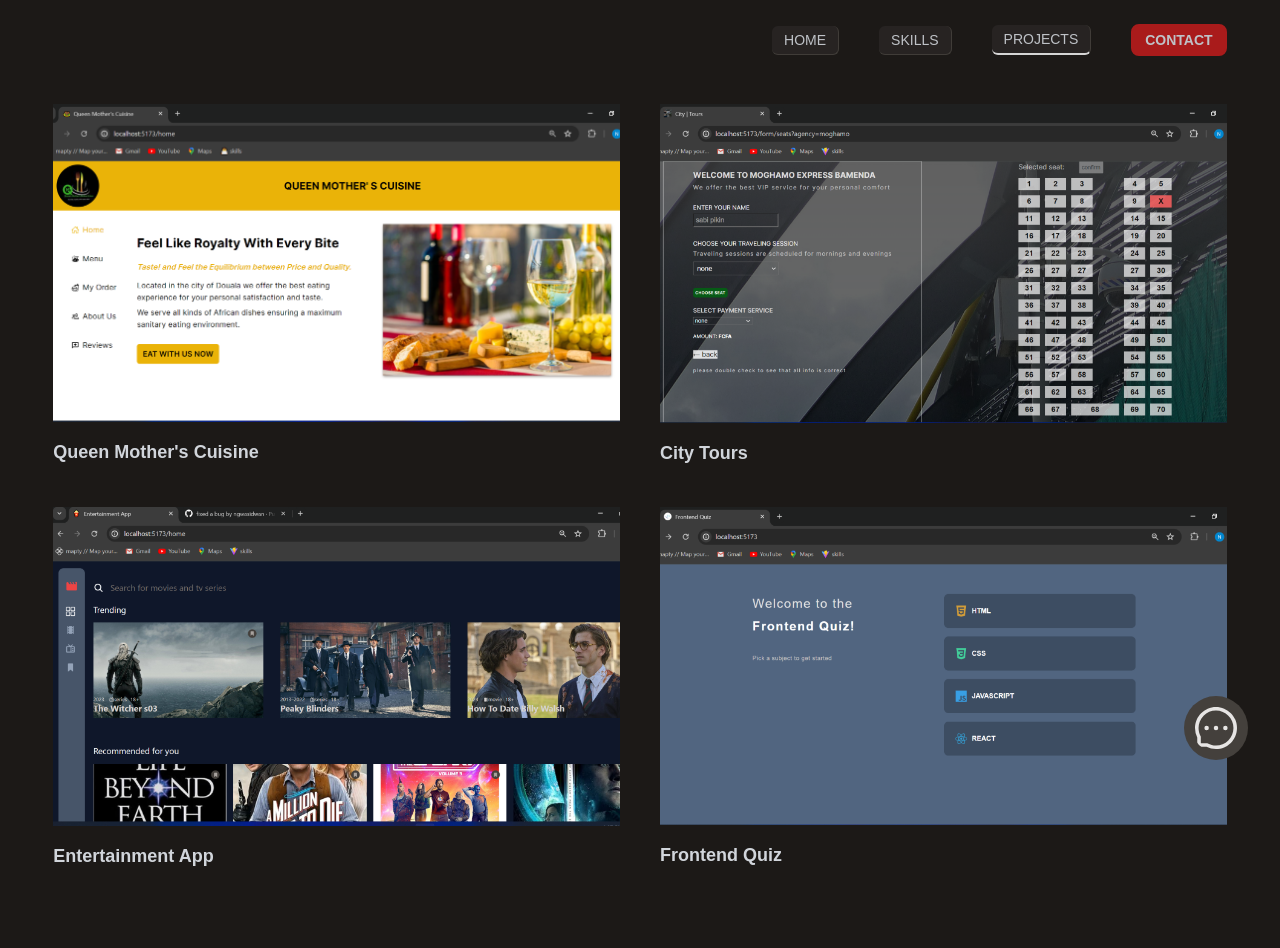
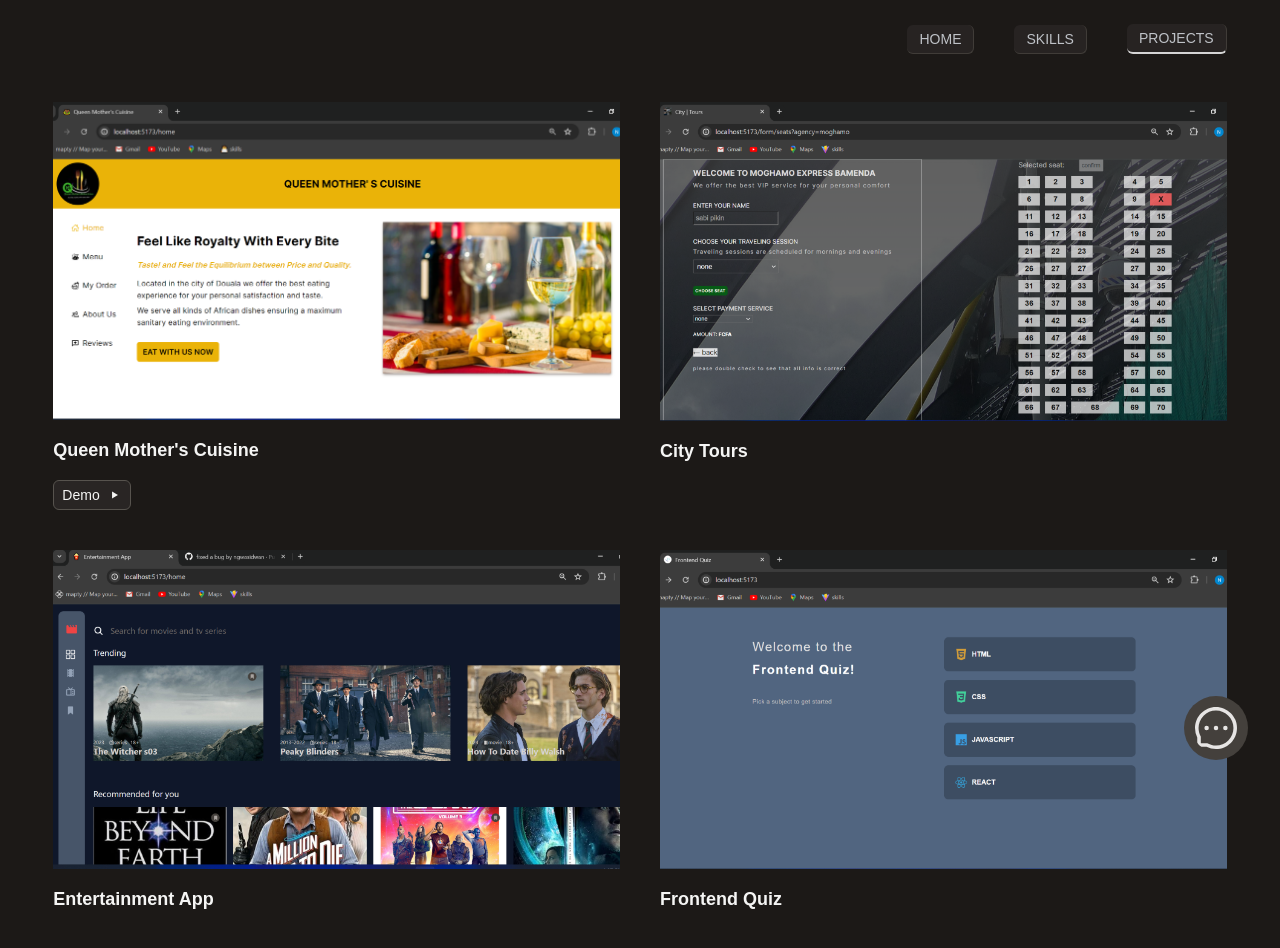
Before and after one commit to ngwasidwan/my-portfolio, a React (Vite) app: page /home in a window 1280 px wide. Both pictures are taken after a click on the item "PROJECTS". Shown: the top 948 px of the page. Built offline with nearby package versions, Linux system fonts and the light colour scheme.

Commit message:
updating portfolio...

```diff
--- a/src/components/GithubLink.jsx
+++ /dev/null
@@ -1,13 +0,0 @@
-function GithubLink() {
-  return (
-    <a
-      href="https://github.com/ngwasidwan"
-      target="_blank"
-      className="text-sm px-4 py-2 border-stone-400 border-2 rounded-md uppercase hover:opacity-60 transition-opacity "
-    >
-      checkout my github profile
-    </a>
-  );
-}
-
-export default GithubLink;
--- a/src/components/Nav.jsx
+++ b/src/components/Nav.jsx
@@ -1,5 +1,4 @@
 import { NavLink } from "react-router-dom";
-import Contact from "../pages/Contact";
 
 import { useState } from "react";
 import { MdMenu } from "react-icons/md";
@@ -7,13 +6,8 @@ import { BiX } from "react-icons/bi";
 
 const navData = ["home", "skills", "projects"];
 
-function Nav({ showContact, setShowContact }) {
+function Nav() {
   const [toggleMenu, setToggleMenu] = useState(false);
-
-  function handleClick() {
-    setShowContact((cur) => !cur);
-    setToggleMenu(false);
-  }
 
   return (
     <nav className="flex items-center pt-4 relative ">
@@ -23,7 +17,7 @@ function Nav({ showContact, setShowContact }) {
         }`}
       >
         <ul
-          className={` ml-auto md:flex md:items-center md:gap-10 md:flex-row md:bg-inherit uppercase text-sm md:static flex flex-col gap-5  bg-stone-900 items-center opacity-90  md:translate-x-0 top-14 transition-all
+          className={` ml-auto md:flex md:items-center md:gap-10 md:flex-row md:bg-inherit uppercase text-sm md:static flex flex-col gap-5  bg-stone-900 items-center opacity-90  md:translate-x-0 top-14 duration-[500ms] transition-all
           h-[90vh] md:h-auto md:pt-2 pt-20 ${
             toggleMenu ? "translate-x-[0%]" : "translate-x-[100%]"
           }  `}
@@ -40,12 +34,6 @@ function Nav({ showContact, setShowContact }) {
               </NavLink>{" "}
             </li>
           ))}
-          <button
-            onClick={handleClick}
-            className="md:bg-red-700 font-semibold  px-3 py-1  rounded-lg border-2 md:border-red-700 hover:bg-stone-800 md:hover:text-red-500 transition-all hover:opacity-70"
-          >
-            CONTACT
-          </button>
         </ul>
       </div>
 
@@ -59,8 +47,6 @@ function Nav({ showContact, setShowContact }) {
           <MdMenu role="button" className="text-2xl " />
         )}
       </p>
-
-      {showContact && <Contact setShowContact={setShowContact} />}
     </nav>
   );
 }
--- /dev/null
+++ b/src/components/Video.jsx
@@ -0,0 +1,9 @@
+function Video() {
+  return (
+    <div>
+      <video>this is a video component</video>
+    </div>
+  );
+}
+
+export default Video;
--- a/src/pages/Contact.jsx
+++ b/src/pages/Contact.jsx
@@ -1,9 +1,9 @@
 import { useEffect } from "react";
 import { BiX } from "react-icons/bi";
-import { IoLocation } from "react-icons/io5";
-import { MdEmail } from "react-icons/md";
-import { SiGithub } from "react-icons/si";
-function Contact({ setShowContact }) {
+
+import { SiGithub, SiLinkedin } from "react-icons/si";
+
+function Contact({ setShowContact, showContact }) {
   useEffect(() => {
     function handleClick() {
       setShowContact(false);
@@ -11,26 +11,37 @@ function Contact({ setShowContact }) {
     document.body.addEventListener("click", handleClick, true);
     return () => document.body.addEventListener("click", handleClick, true);
   }, [setShowContact]);
+  // ? " md:translate-y-[-180%] translate-y-[-90%]"
+  // : " md:translate-y-[-300%] translate-y-[-200%]"
   return (
-    <div className="flex flex-col  absolute  right-2 top-14 gap-8 bg-stone-900  text-stone-900 px-5 py-10 text-xl rounded-md shadow-sm shadow-stone-500 z-20 opacity-90">
+    <div
+      className={`flex flex-col  absolute ${
+        showContact ? "-translate-y-[30%] " : "-translate-y-[200%] "
+      } gap-8 bg-stone-900   px-5 py-10 text-xl rounded-md shadow-sm shadow-stone-500 z-20 opacity-90   transition-all duration-[500ms]`}
+    >
       <BiX
-        className="text-red-500 absolute right-10 top-5 cursor-pointer z-10 hover:opacity-50 text-3xl"
+        className=" absolute right-0 top-0 cursor-pointer z-10 hover:opacity-50 text-3xl"
         onClick={() => setShowContact(false)}
       />
-      <div className="flex gap-2 items-center text-red-400">
-        <IoLocation />
-        <span>: Cameroon</span>
-      </div>
 
-      <div className="flex gap-2 items-center text-stone-100">
-        <MdEmail />
-        <span>: sidwanche@gmail.com</span>
-      </div>
+      <p className="  text-stone-100">sidwanche@gmail.com</p>
 
-      <div className="flex gap-2 items-center text-stone-200">
+      <a
+        href="https://github.com/ngwasidwan"
+        target="_blank"
+        className="flex gap-2 items-center text-stone-200 hover:border-b-stone-100 border border-stone-900 w-1/2"
+      >
         <SiGithub />
-        <span>: github.com/ngwasidwan</span>
-      </div>
+        <span> GitHub</span>
+      </a>
+      <a
+        href="https://linkedin.com/ngwasidwan"
+        target="_blank"
+        className="flex gap-2 items-center text-stone-200 hover:border-b-stone-100 border border-stone-900 w-1/2"
+      >
+        <SiLinkedin />
+        <span> LinkedIn</span>
+      </a>
     </div>
   );
 }
--- a/src/pages/Home.jsx
+++ b/src/pages/Home.jsx
@@ -1,7 +1,12 @@
-import GithubLink from "../components/GithubLink";
+import { useState } from "react";
+import Contact from "./Contact";
+
 function Home() {
+  const [showContact, setShowContact] = useState(false);
+
   return (
     <main>
+      <Contact setShowContact={setShowContact} showContact={showContact} />
       <div className="grid grid-cols-2 items-center gap-20 max-h-[70vh] relative md:mt-0 mt-20 ">
         <div className="md:static absolute left-10 bottom-[-250px] text-stone-400 z-10 ">
           <h1 className="mb-4 sm:mb-6">
@@ -12,7 +17,13 @@ function Home() {
             A frontend web developer passionate about building highly user
             friendly and professional looking web apps
           </p>
-          <GithubLink />
+
+          <button
+            onClick={() => setShowContact(true)}
+            className="font-semibold  px-3 py-1  rounded-lg border-2 hover:bg-stone-800  transition-all hover:opacity-70"
+          >
+            CONTACT
+          </button>
         </div>
 
         <div className="md:w-4/5 md:h-[88%] rounded-full overflow-hidden w-[8rem] h-[8rem] md:ml-0  ml-10">
--- a/src/pages/Projects.jsx
+++ b/src/pages/Projects.jsx
@@ -1,14 +1,19 @@
+import { BiPlay } from "react-icons/bi";
+
 function projects() {
   return (
-    <div>
-      <div className="grid md:grid-cols-2 md:gap-10 gap-20 flex-col md:flex-row  my-12 grid-cols-1  pb-5">
-        <figure>
+    <div className="grid md:grid-cols-2 md:gap-10 gap-20 flex-col md:flex-row  my-12 grid-cols-1  pb-5 text-stone-100">
+      <div className="z-10">
         <img src="img-4.png" alt="projects" />
 
-          <figcaption className="text-lg mt-4 font-semibold">
+        <h1 className="text-lg mt-4 font-semibold mb-4">
           Queen Mother&apos;s Cuisine
-          </figcaption>
-        </figure>
+        </h1>
+        <button className="flex items-center gap-2  px-2 py-1 rounded-md text-sm  cursor-pointer bg-none bg-stone-800 hover:bg-stone-900 border hover:border-stone-100 border-stone-600 transition-all">
+          <span>Demo</span>
+          <BiPlay />
+        </button>
+      </div>
       <figure>
         <img src="img-1.png" alt="projects" />
 
@@ -31,7 +36,6 @@ function projects() {
         </figcaption>
       </figure>
     </div>
-    </div>
   );
 }
 
```
Lines whose indentation alone changed are shown as unchanged.
